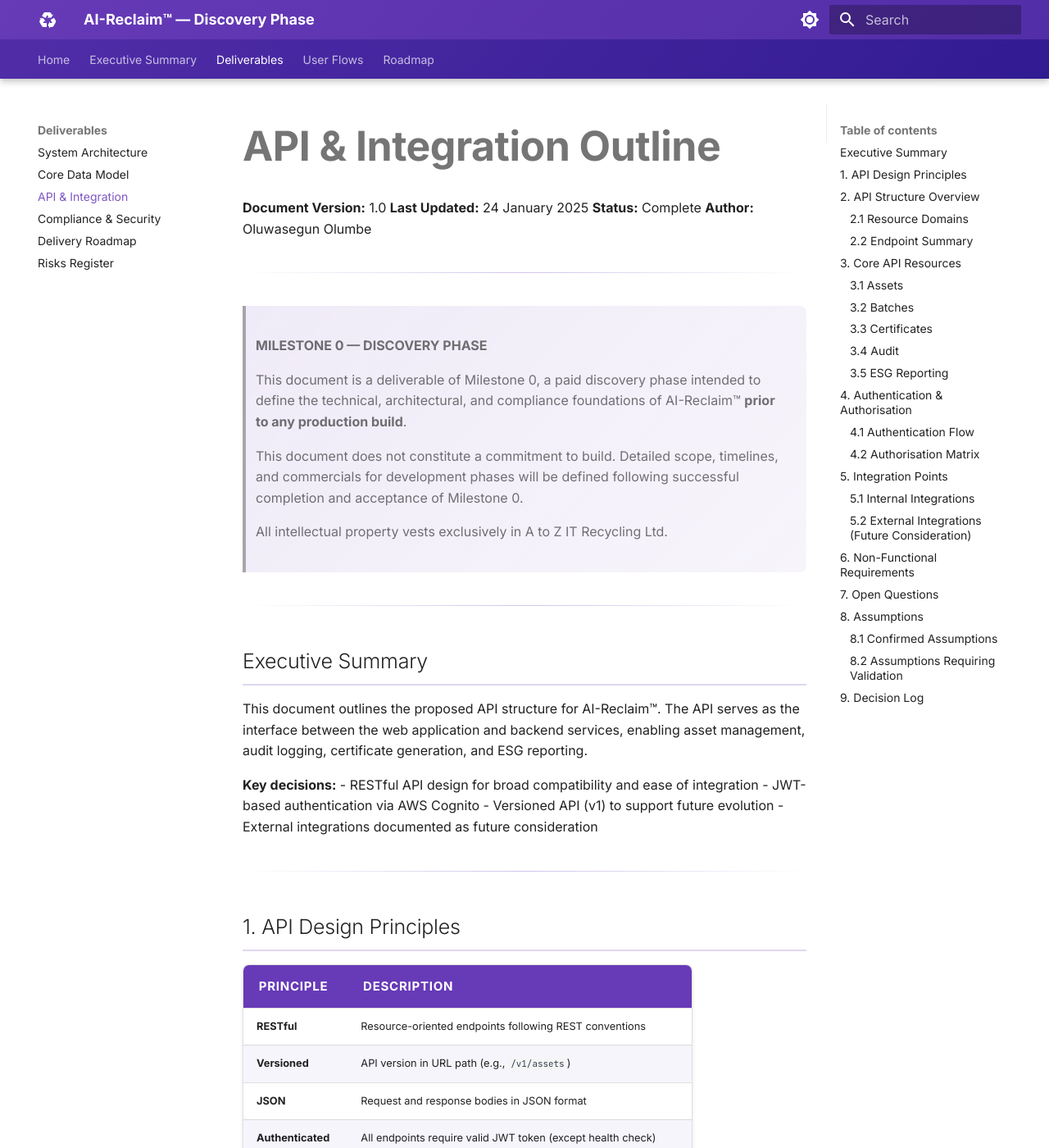
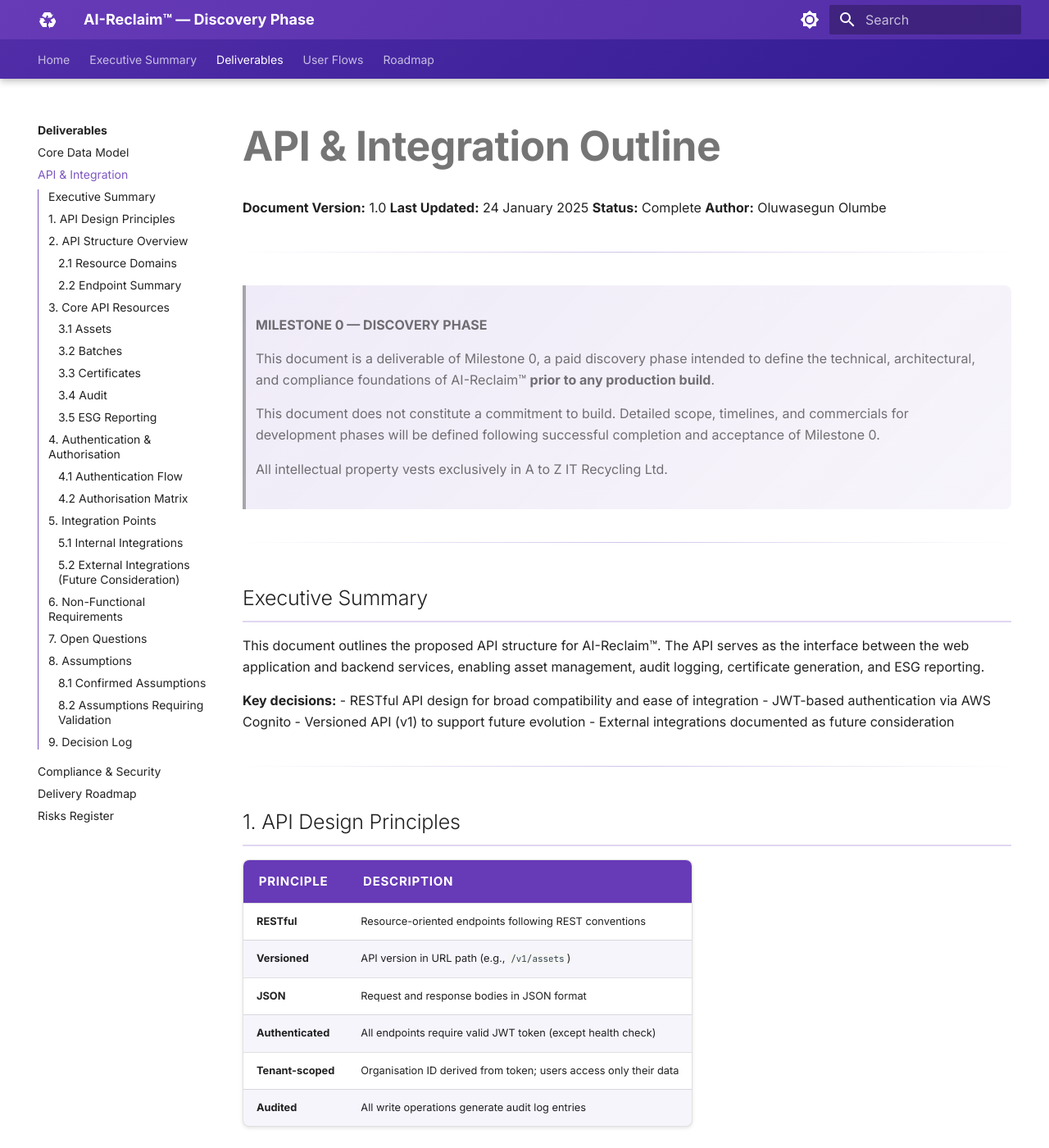
Before and after one commit to nugehs/ai-reclaim-m0, an MkDocs documentation site: the page built from docs/03-api-integration/README.md, in a window 1280 px wide and 1400 px high. Shown: the whole window at 82% size. Built offline with MkDocs 1.6.1 and Material for MkDocs 9.7.7, drawn with Linux system fonts in a browser that asks for light colours.

Commit message:
docs: sidebar format

```diff
--- a/docs/stylesheets/extra.css
+++ b/docs/stylesheets/extra.css
@@ -1,4 +1,14 @@
 /* AI-Reclaim Custom Styles */
+
+/* Hide right sidebar (TOC) */
+.md-sidebar--secondary {
+  display: none;
+}
+
+/* Expand content to full width */
+.md-content {
+  margin-right: 0;
+}
 
 /* Header styling */
 .md-header {
--- a/mkdocs.yml
+++ b/mkdocs.yml
@@ -39,7 +39,8 @@
     - navigation.expand
     - navigation.top
     - navigation.footer
-    - toc.follow
+    - navigation.indexes
+    - toc.integrate
     - search.suggest
     - search.highlight
     - content.tabs.link
```
